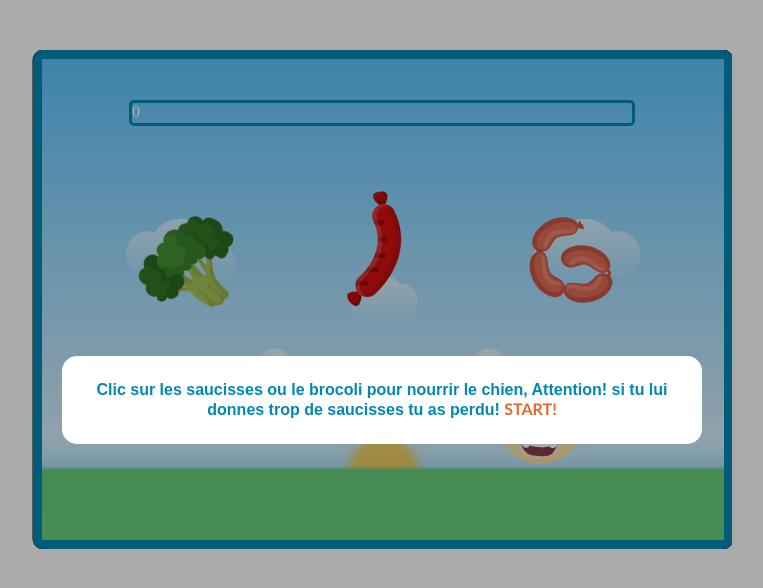
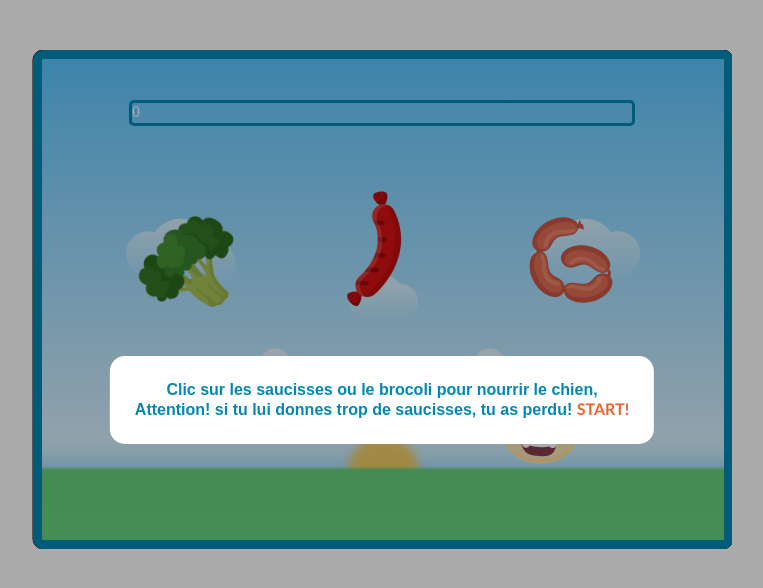
Before and after one commit to Blankenmeister/Jeu-Miam-, a plain HTML site: page index.html in a window 1280 px wide. Shown: the whole page, without its empty margins (258-1021 px from the left). Drawn offline with Linux system fonts and the light colour scheme.

Commit message:
modif pop-up

```diff
--- a/index.html
+++ b/index.html
@@ -15,8 +15,8 @@
     <div class="modal" id="modal">
         <div class="modal-back"></div>
         <div class="modal-container">
-          Clic sur les saucisses ou le brocoli pour nourrir le chien,
-          Attention! si tu lui donnes trop de saucisses tu as perdu!
+          Clic sur les saucisses ou le brocoli pour nourrir le chien,<br/>
+          Attention! si tu lui donnes trop de saucisses, tu as perdu!
           <a href="#" id="modal-close">START!</a>
         </div>
       </div>
```
